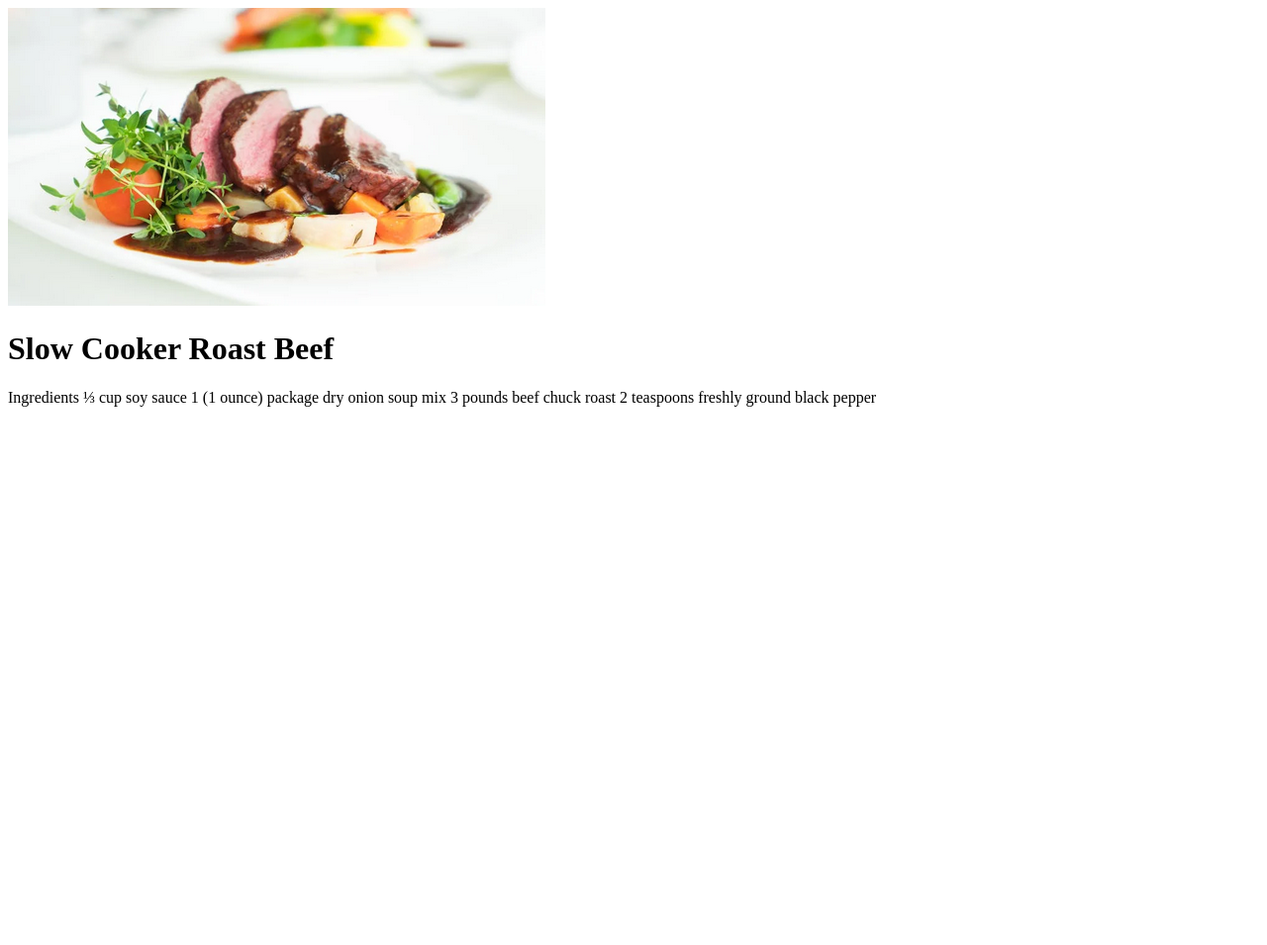
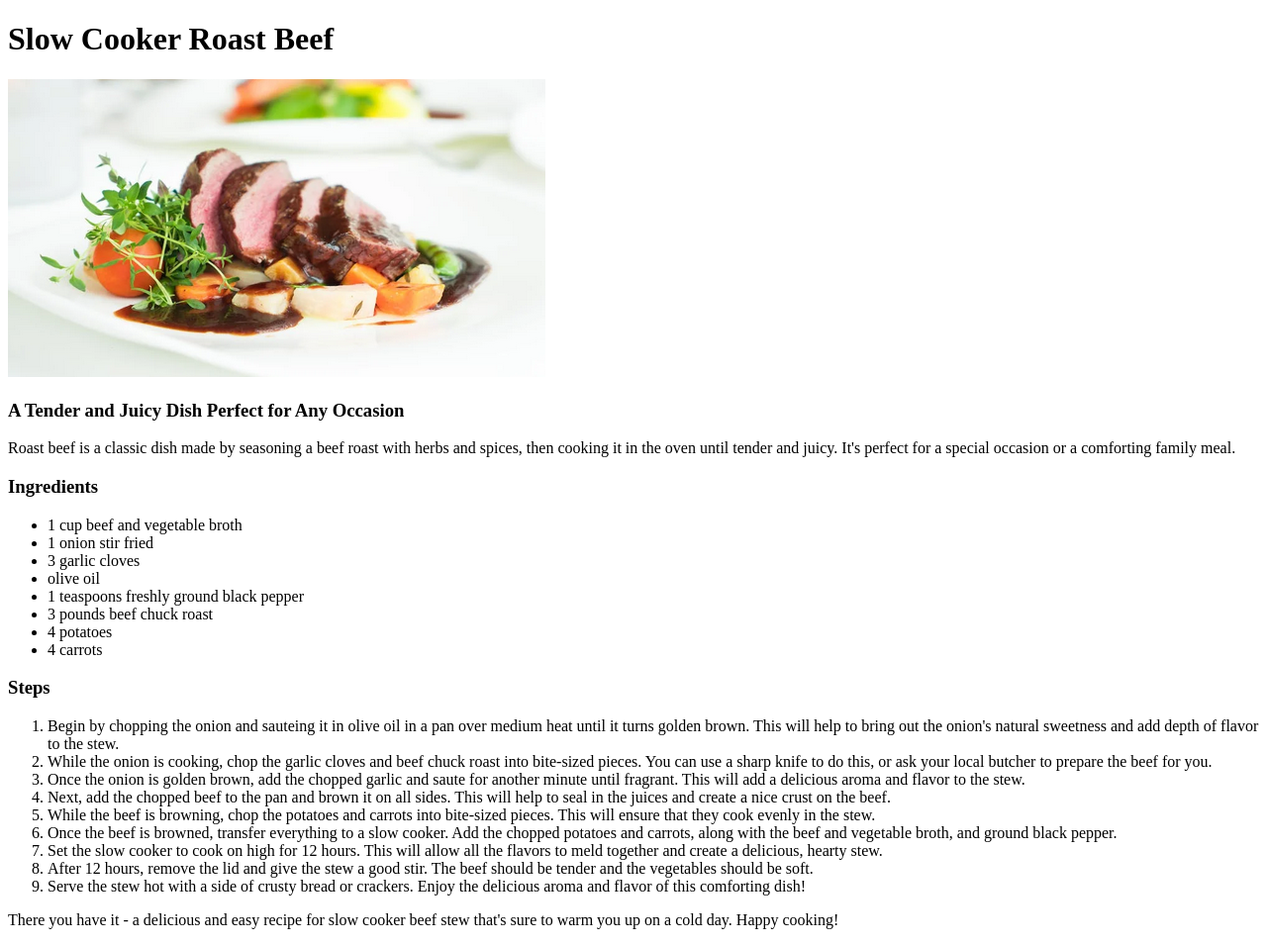
Before and after one commit to grace-creator/odin-recipes, a plain HTML site: page recipes/roast-beef.html in a window 1280 px wide. Shown: the whole page at 99% size. Before the commit the page ends 800 px from the top, so only its background shows below. Drawn offline with Linux system fonts and the light colour scheme.

Commit message:
update the steps remaining in the recipe page

```diff
--- a/recipes/roast-beef.html
+++ b/recipes/roast-beef.html
@@ -7,16 +7,34 @@
     <title>Odin Recipes</title>
 </head>
 <body>
-    <img src="../images/roast.jpg">
+
 <h1>Slow Cooker Roast Beef</h1>
-<p> Ingredients
-
-    ⅓ cup soy sauce
-
-    1 (1 ounce) package dry onion soup mix
-
-    3 pounds beef chuck roast
-
-    2 teaspoons freshly ground black pepper</p>
+<img src="../images/roast.jpg" alt="Slow Cooker Roast Beef served on a plate picture">
+<h3>A Tender and Juicy Dish Perfect for Any Occasion</h3>
+    <p>Roast beef is a classic dish made by seasoning a beef roast with herbs and spices, then cooking it in the oven until tender and juicy. It's perfect for a special occasion or a comforting family meal.</p>
+ <h3>Ingredients</h3>
+<ul>
+    <li>1 cup beef and vegetable broth</li>
+    <li>1 onion stir fried</li>
+    <li>3 garlic cloves</li>
+    <li>olive oil</li>
+    <li>1 teaspoons freshly ground black pepper</li>
+    <li>3 pounds beef chuck roast</li>
+    <li>4 potatoes</li>
+    <li>4 carrots</li>
+</ul>
+   <h3>Steps</h3>
+   <ol>
+    <li>Begin by chopping the onion and sauteing it in olive oil in a pan over medium heat until it turns golden brown. This will help to bring out the onion's natural sweetness and add depth of flavor to the stew.</li>
+    <li>While the onion is cooking, chop the garlic cloves and beef chuck roast into bite-sized pieces. You can use a sharp knife to do this, or ask your local butcher to prepare the beef for you.</li>
+    <li>Once the onion is golden brown, add the chopped garlic and saute for another minute until fragrant. This will add a delicious aroma and flavor to the stew.</li>
+    <li>Next, add the chopped beef to the pan and brown it on all sides. This will help to seal in the juices and create a nice crust on the beef.</li>
+    <li>While the beef is browning, chop the potatoes and carrots into bite-sized pieces. This will ensure that they cook evenly in the stew.</li>
+    <li>Once the beef is browned, transfer everything to a slow cooker. Add the chopped potatoes and carrots, along with the beef and vegetable broth, and ground black pepper.</li>
+    <li>Set the slow cooker to cook on high for 12 hours. This will allow all the flavors to meld together and create a delicious, hearty stew.</li>
+    <li>After 12 hours, remove the lid and give the stew a good stir. The beef should be tender and the vegetables should be soft.</li>
+    <li>Serve the stew hot with a side of crusty bread or crackers. Enjoy the delicious aroma and flavor of this comforting dish!</li>
+   </ol>
+   <p>There you have it - a delicious and easy recipe for slow cooker beef stew that's sure to warm you up on a cold day. Happy cooking!</p>
 </body>
 </html>
```
